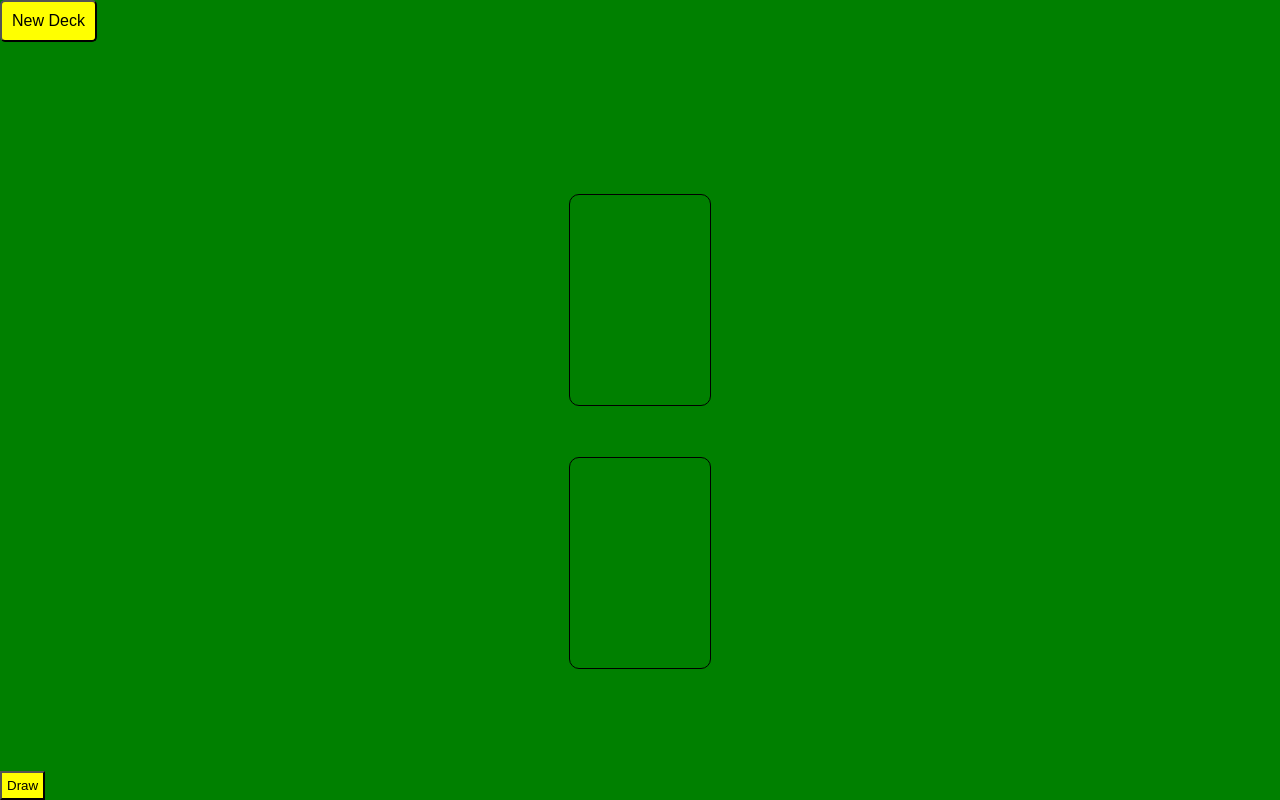
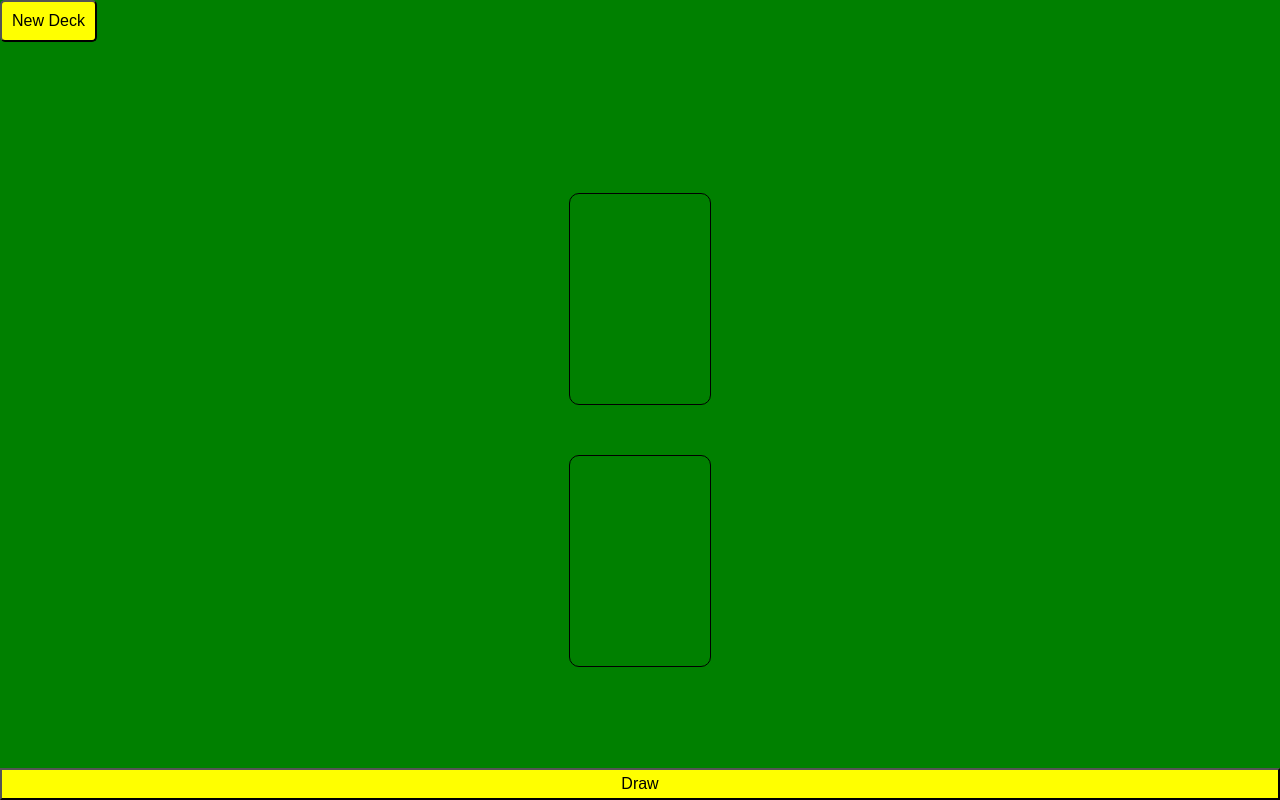
Before and after one commit to dev-ankit-mishra/DeckGame, a plain HTML site: page src/index.html in a window 1280 px wide. Drawn offline with Linux system fonts and the light colour scheme.

Commit message:
Added the final styling of the project

```diff
--- a/src/style.css
+++ b/src/style.css
@@ -6,7 +6,9 @@
 
 body{
     font-family: Inter, sans-serif;
-    font-size: 16px;
+    font-size: 1.1rem;
+    color: white;
+    font-weight: 500;
 
 }
 
@@ -40,6 +42,13 @@ footer > button{
     padding: 5px;
     background-color: yellow;
     cursor: pointer;
+    width: 100%;
+    font-size: 1rem;
+    font-weight: 500;
+}
+
+button:disabled{
+    color: gray;
 }
 
 section{
@@ -73,4 +82,9 @@ section{
 .remaining{
     color: white;
     margin: 0 20px;
+    font-size: 1rem;
 }
+.message{
+    font-size: 1.3rem;
+    font-weight: bold;
+}
```
